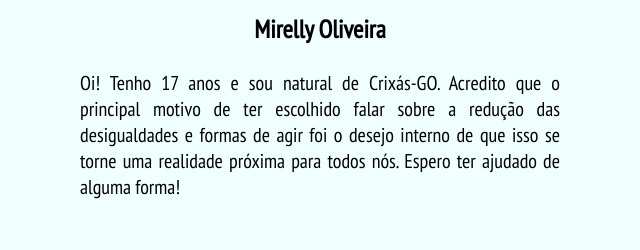
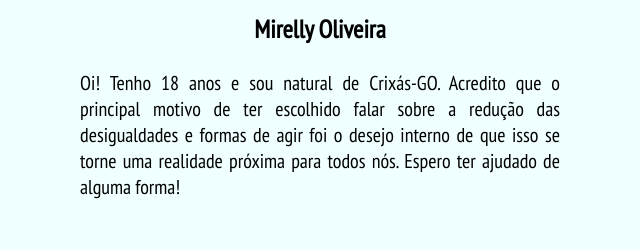
Before and after one commit to mirellymps/mirelly.github.io, a plain HTML site: page index.html in a window 1280 px wide. Shown: the part 3403-3653 px from the top of the page, 0-640 px from the left. Drawn offline with Linux system fonts and the light colour scheme.

Commit message:
Update index.html
alteração idade

```diff
--- a/index.html
+++ b/index.html
@@ -194,7 +194,7 @@
         <div class="eu">
             <h1>SOBRE MIM</h1>
             <h3>Mirelly Oliveira</h3>
-            <p> Oi! Tenho 17 anos e sou natural de Crixás-GO.
+            <p> Oi! Tenho 18 anos e sou natural de Crixás-GO.
                 Acredito que o principal motivo de ter
                 escolhido falar sobre a redução das desigualdades e
                 formas de agir foi o desejo interno de que isso se
```
